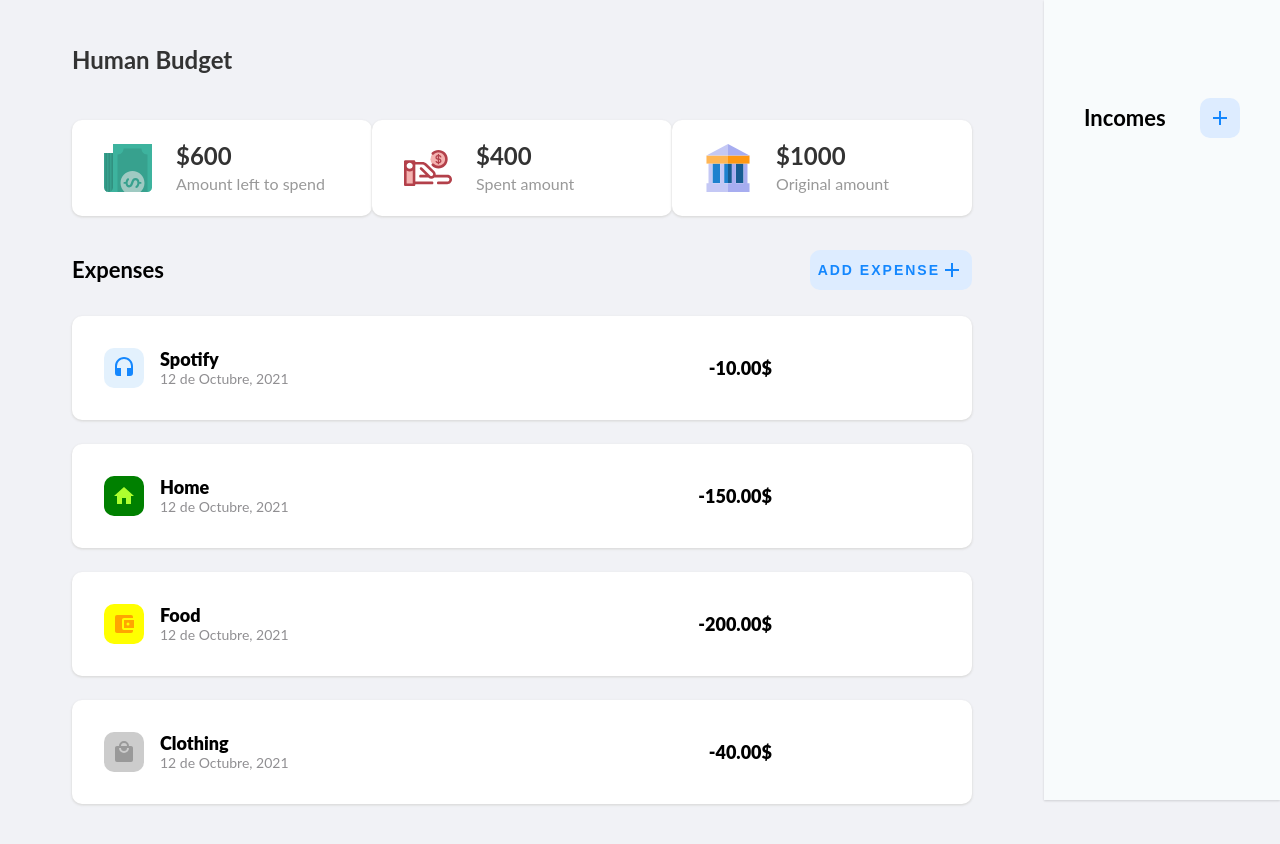
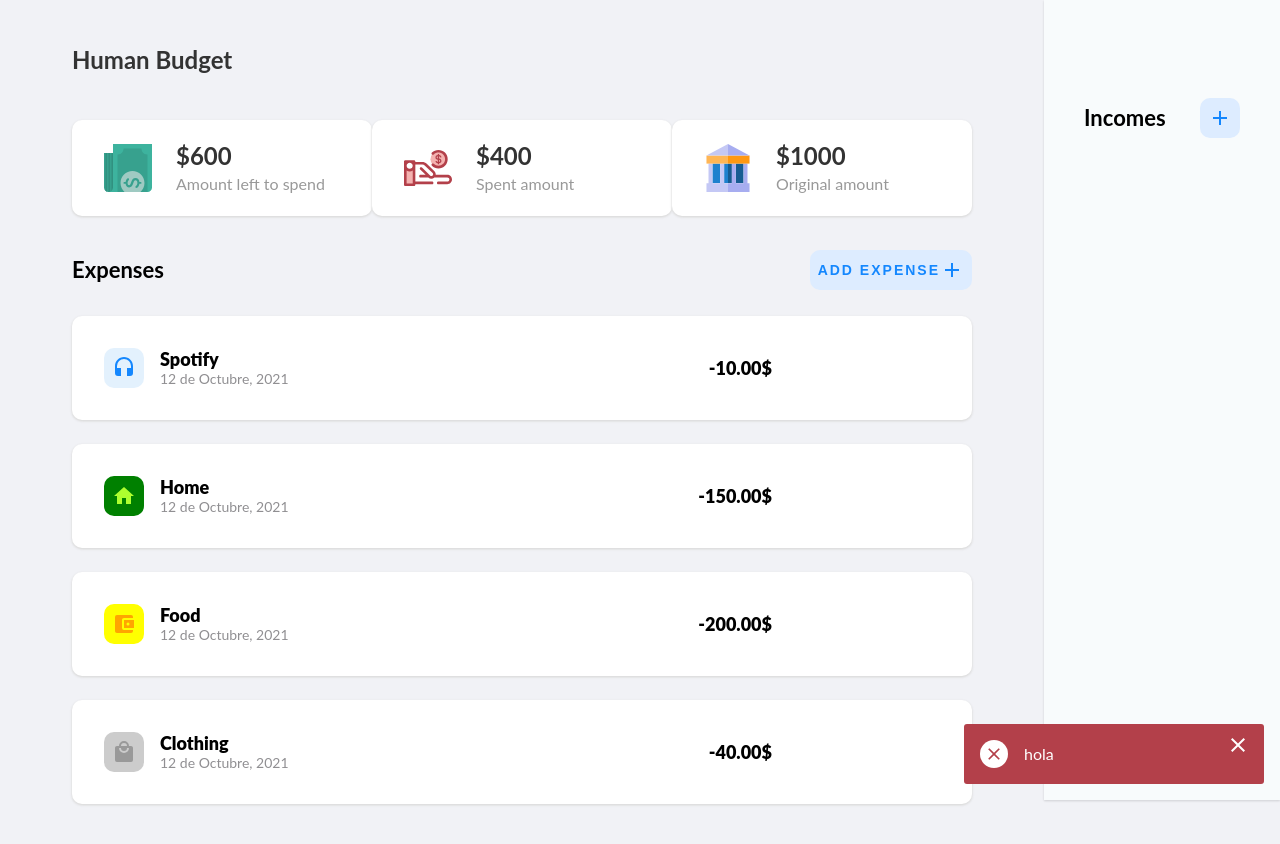
Before and after one commit to AlbaCasas/human-budget, a React (Create React App) app: page / in a window 1280 px wide. Shown: the top 844 px of the page. Built offline with nearby package versions, Linux system fonts and the light colour scheme; the HTML template or start-up script is replaced by a standard one.

Commit message:
Create Toast component with error styling

```diff
--- /dev/null
+++ b/src/components/Toast/Toast.css
@@ -0,0 +1,33 @@
+.toast {
+    background-color: #B3404A;
+    color: white;
+    width: fit-content;
+    padding: 16px;
+    display: flex;
+    align-items: center;
+    border-radius: 3px;
+    position: fixed;
+    right: 16px;
+    bottom: 16px;
+    min-width: 300px;
+}
+
+.toast__icon {
+    margin-right: 16px;
+    color: #B3404A;
+    background-color: white;
+    border-radius: 100px;
+    padding: 4px;
+    width: 28px;
+    height: 28px;
+}
+
+.toast__close {
+    position: absolute;
+    right: 8px;
+    top: 8px;
+    background-color: transparent;
+    border: 0;
+    color: white;
+    cursor: pointer;
+}
--- /dev/null
+++ b/src/components/Toast/Toast.jsx
@@ -0,0 +1,14 @@
+import Icon from "../Icon";
+import "./Toast.css";
+
+const Toast = (props) => {
+    return <div className="toast">
+        <Icon className="toast__icon" icon="close" />
+        <button className="toast__close">
+            <Icon icon="close" />
+        </button>
+        <span>{props.text}</span>
+    </div>
+}
+
+export default Toast;
--- /dev/null
+++ b/src/components/Toast/index.js
@@ -0,0 +1 @@
+export { default } from "./Toast";
--- a/src/pages/App.js
+++ b/src/pages/App.js
@@ -5,6 +5,7 @@ import Title from "../components/Title";
 import Button from "../components/Button";
 import TotalAmount from "../components/TotalAmount";
 import CreateExpenseModal from "../components/CreateExpenseModal";
+import Toast from "../components/Toast";
 import moneySvg from "../assets/money.svg";
 import spentSvg from "../assets/spent.svg";
 import bankSvg from "../assets/bank.svg";
@@ -14,6 +15,7 @@ function App() {
   const [isExpenseModalShown, setIsExpenseModalShown] = useState(false);
   return (
     <div className="app">
+      <Toast text="hola"/>
       <CreateExpenseModal onCloseClick={() => {
         setIsExpenseModalShown(false);
       }} isShown={isExpenseModalShown}/>
```
